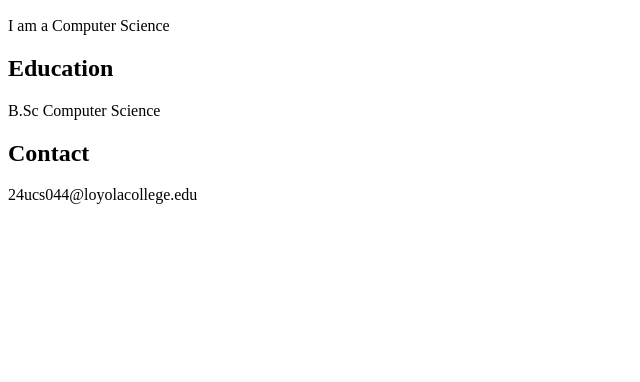
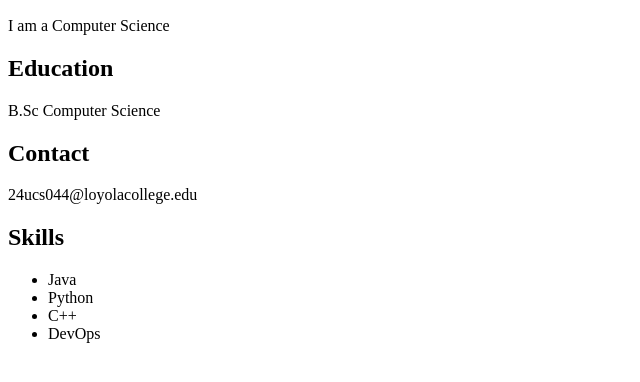
Before and after one commit to evanrayen2007-sys/Student-Project, a plain HTML site: page index.html in a window 1280 px wide. Shown: the part 110-492 px from the top of the page, without its empty margins (0-640 px from the left). Drawn offline with Linux system fonts and the light colour scheme.

Commit message:
Added skills section

```diff
--- a/index.html
+++ b/index.html
@@ -13,5 +13,13 @@
 
     <h2>Contact</h2>
     <p>24ucs044@loyolacollege.edu</p>
+
+    <h2> Skills</h2>
+    <ul>
+      <li>Java</li>
+      <li>Python</li>
+      <li>C++</li>
+      <li>DevOps</li>
+    </ul>
   </body>
 </html>
```
